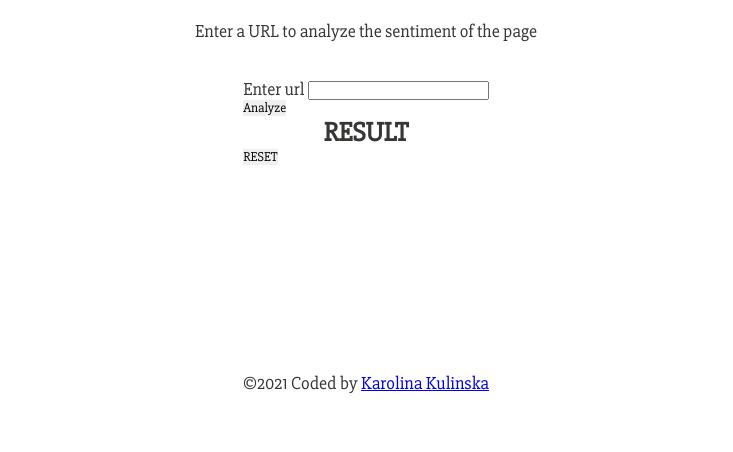
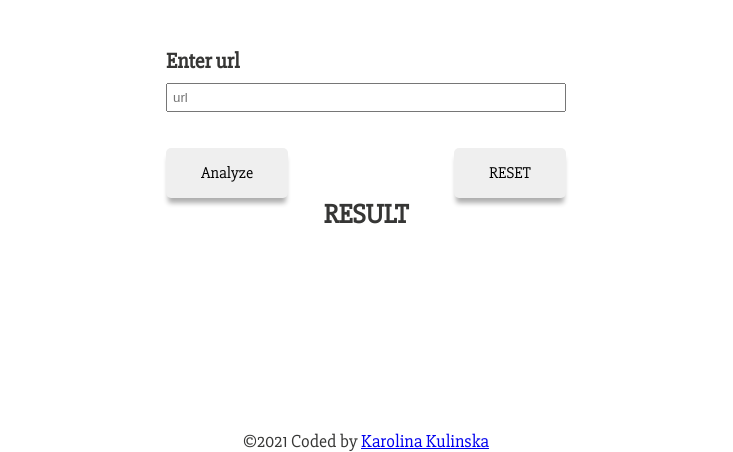
Before and after one commit to CarolinaFledgling/Evaluate-a-news-article-with-NLP, a website built with webpack: page src/client/views/index.html in a window 1280 px wide. Shown: the part 348-800 px from the top of the page, without its empty margins (274-1007 px from the left). Built offline with nearby package versions, Linux system fonts and the light colour scheme.

Commit message:
added baisc style for buttons

```diff
--- a/src/client/index.js
+++ b/src/client/index.js
@@ -11,3 +11,4 @@ import './styles/footer.scss';
 import './styles/form.scss';
 import './styles/header.scss';
 import './styles/reset.scss';
+import './styles/buttons.scss';
--- /dev/null
+++ b/src/client/styles/buttons.scss
@@ -0,0 +1,29 @@
+// Colors
+
+$sunglow: #FFCB1F;
+$black:#363635;
+$blue:#3F7CAC;
+$white:#FBFCFF;
+
+.btn-submit,
+.btn-reset {
+    padding: 15px 35px;
+    border-radius: 5px;
+    box-shadow: 0px 7px 5px -2px rgba(0, 0, 0, 0.32);
+    font-size: 0.9rem;
+    text-align: center;
+    border: 0px solid transparent;
+    transition: all 0.3s linear;
+}
+
+.btn-reset:hover {
+    background-color: $blue;
+    color: $white;
+    border: 0px solid $blue;
+}
+
+.btn-submit:hover {
+    background-color: $sunglow;
+    color: $black;
+    border: 0px solid $sunglow;
+}
--- a/src/client/styles/form.scss
+++ b/src/client/styles/form.scss
@@ -0,0 +1,23 @@
+form {
+    margin: 2rem 0;
+    display: flex;
+    flex-direction: column;
+    text-align: left;
+}
+
+.form__label {
+    font-weight: bold;
+    font-size: 1.2rem;
+    margin-bottom: 0.5rem;
+}
+
+.form__url-input {
+    padding: 5px;
+    width: 400px;
+
+}
+
+.form__buttons {
+    display: flex;
+    justify-content: space-between;
+}
--- a/src/client/styles/reset.scss
+++ b/src/client/styles/reset.scss
@@ -20,6 +20,9 @@ $primary-text-color:#363635;
 body {
     height: 100vh;
     text-align: center;
+    display: flex;
+    flex-direction: column;
+    justify-content: space-between;
 }
 
 html {
@@ -30,5 +33,4 @@ html {
 
 h1 {
     font-size: 2rem;
-    color: $sunglow;
 }
--- a/src/client/views/index.html
+++ b/src/client/views/index.html
@@ -19,17 +19,20 @@
         <main>
             <section class="form">
                 <form class="form__details">
-                    <label for="url">Enter url </label>
-                    <input id="url" type="url" class="url-input">
+                    <label class="form__label" for="url">Enter url</label>
+                    <input id="url" type="url" class="form__url-input" placeholder="url">
                 </form>
-                <button class="form__btn-submit">Analyze</button>
+                <div class="form__buttons">
+                    <button class="btn-submit">Analyze</button>
+                    <button class="btn-reset">RESET</button>
+                </div>
             </section>
 
             <section class="result">
                 <h2>RESULT</h2>
                 <ul class="result__list"></ul>
             </section>
-            <button class="btn-reset">RESET</button>
+
         </main>
     </div>
     <footer class="footer" id="footer">
```
